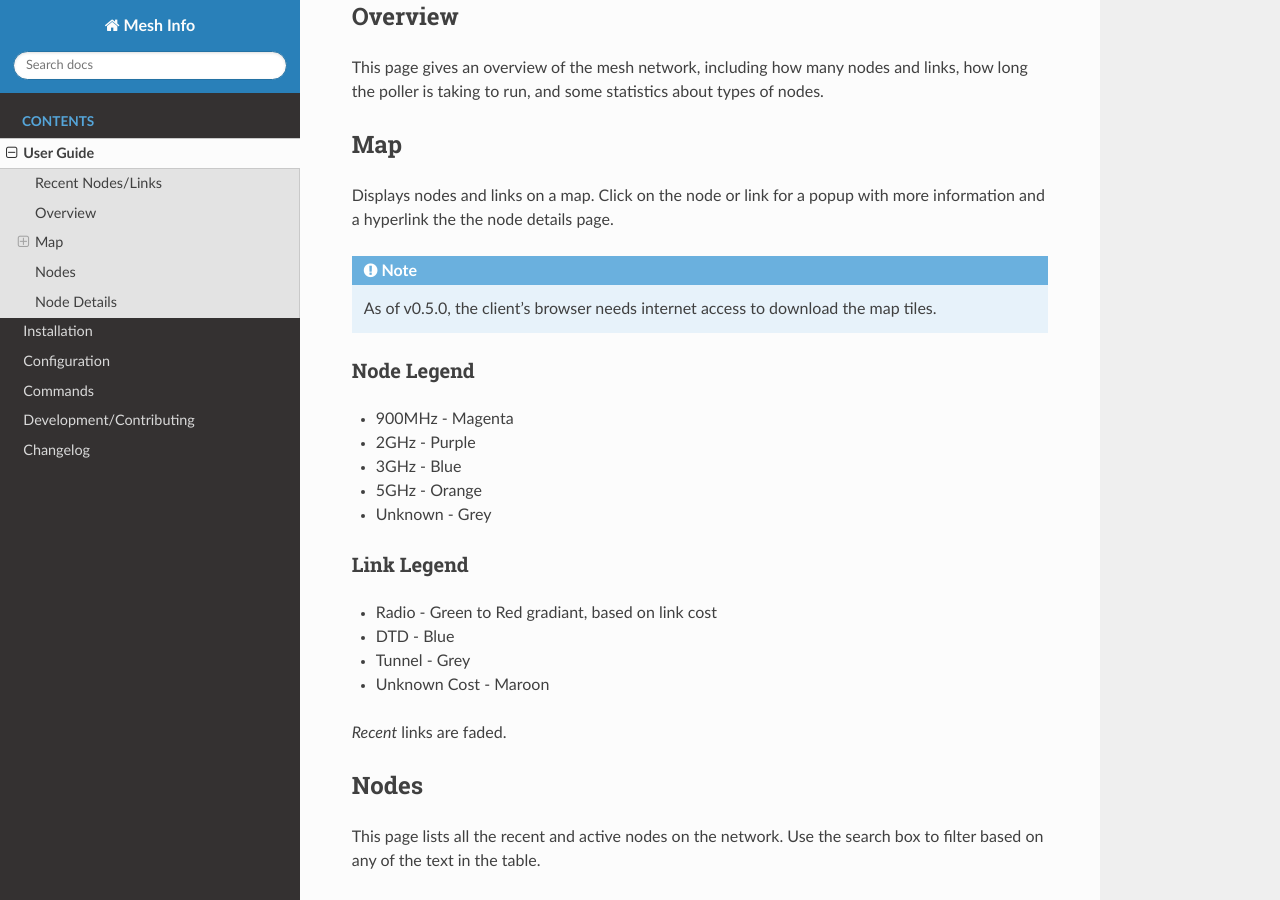
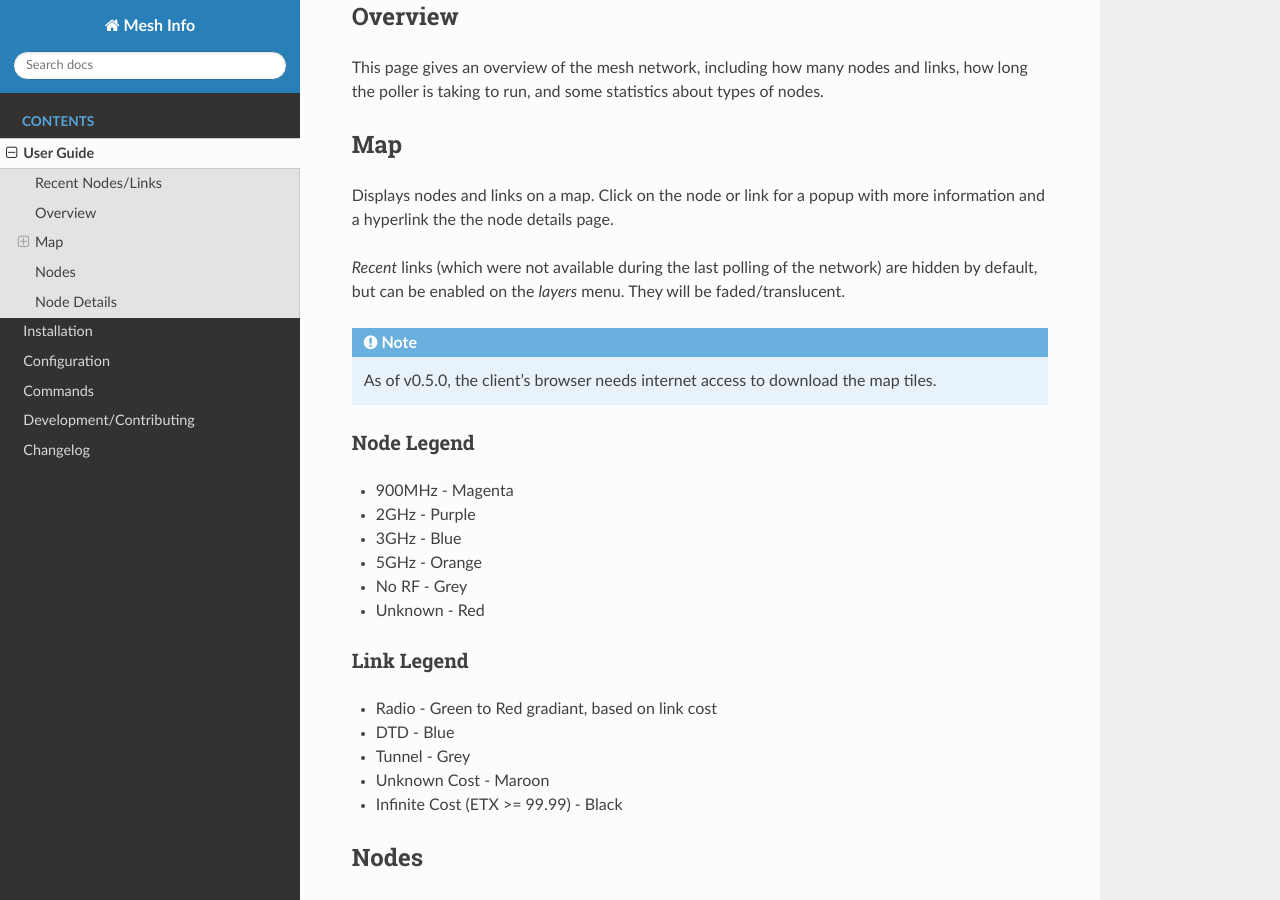
Before and after one commit to smsearcy/mesh-info, a Sphinx documentation site: the page built from docs/guide.rst, in a window 1280 px wide and 900 px high, scrolled down 576 px. Built offline with Sphinx 7.4.7 and the Read the Docs theme 2.0.0, drawn with Linux system fonts in a browser that asks for light colours.

```diff
--- a/docs/guide.rst
+++ b/docs/guide.rst
@@ -40,6 +40,12 @@ Displays nodes and links on a map.
 Click on the node or link for a popup with more information
 and a hyperlink the the node details page.
 
+*Recent* links
+(which were not available during the last polling of the network)
+are hidden by default,
+but can be enabled on the *layers* menu.
+They will be faded/translucent.
+
 .. note::
 
    As of v0.5.0,
@@ -52,7 +58,8 @@ Node Legend
 * 2GHz - Purple
 * 3GHz - Blue
 * 5GHz - Orange
-* Unknown - Grey
+* No RF - Grey
+* Unknown - Red
 
 Link Legend
 ^^^^^^^^^^^
@@ -61,8 +68,7 @@ Link Legend
 * DTD - Blue
 * Tunnel - Grey
 * Unknown Cost - Maroon
-
-*Recent* links are faded.
+* Infinite Cost (ETX >= 99.99) - Black
 
 
 Nodes
```
Also changed, not shown: meshinfo/templates/pages/map.jinja2 (+7 -3 lines).
